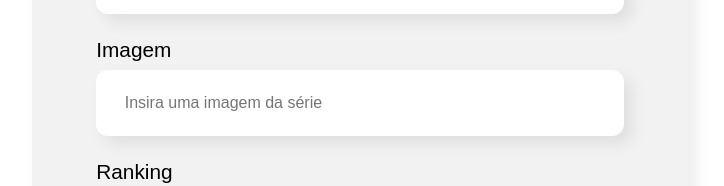
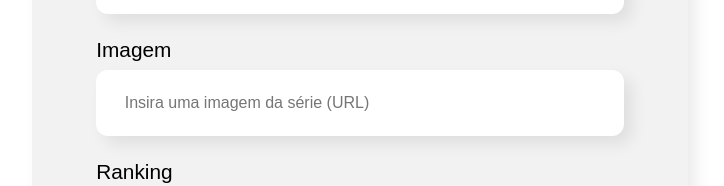
Before and after one commit to pennAls/Alura_Cursos, a React (Create React App) app in the folder Front-End/React com JS/organograma/: page / in a window 1280 px wide. Shown: the part 932-1118 px from the top of the page, without its empty margins (280-1004 px from the left). Built offline with nearby package versions, Linux system fonts and the light colour scheme.

Commit message:
placeholder adjust

```diff
--- a/Front-End/React com JS/organograma/src/components/Form/Form.js
+++ b/Front-End/React com JS/organograma/src/components/Form/Form.js
@@ -57,7 +57,7 @@ export const Form = (props) => {
             value={inputImage}
             aoAlterado={(valor) => setImage(valor)}
             label="Imagem"
-            placeholder=" Insira uma imagem da série"
+            placeholder=" Insira uma imagem da série (URL)"
           />
           <Classificacao
             value={ranking}
```
